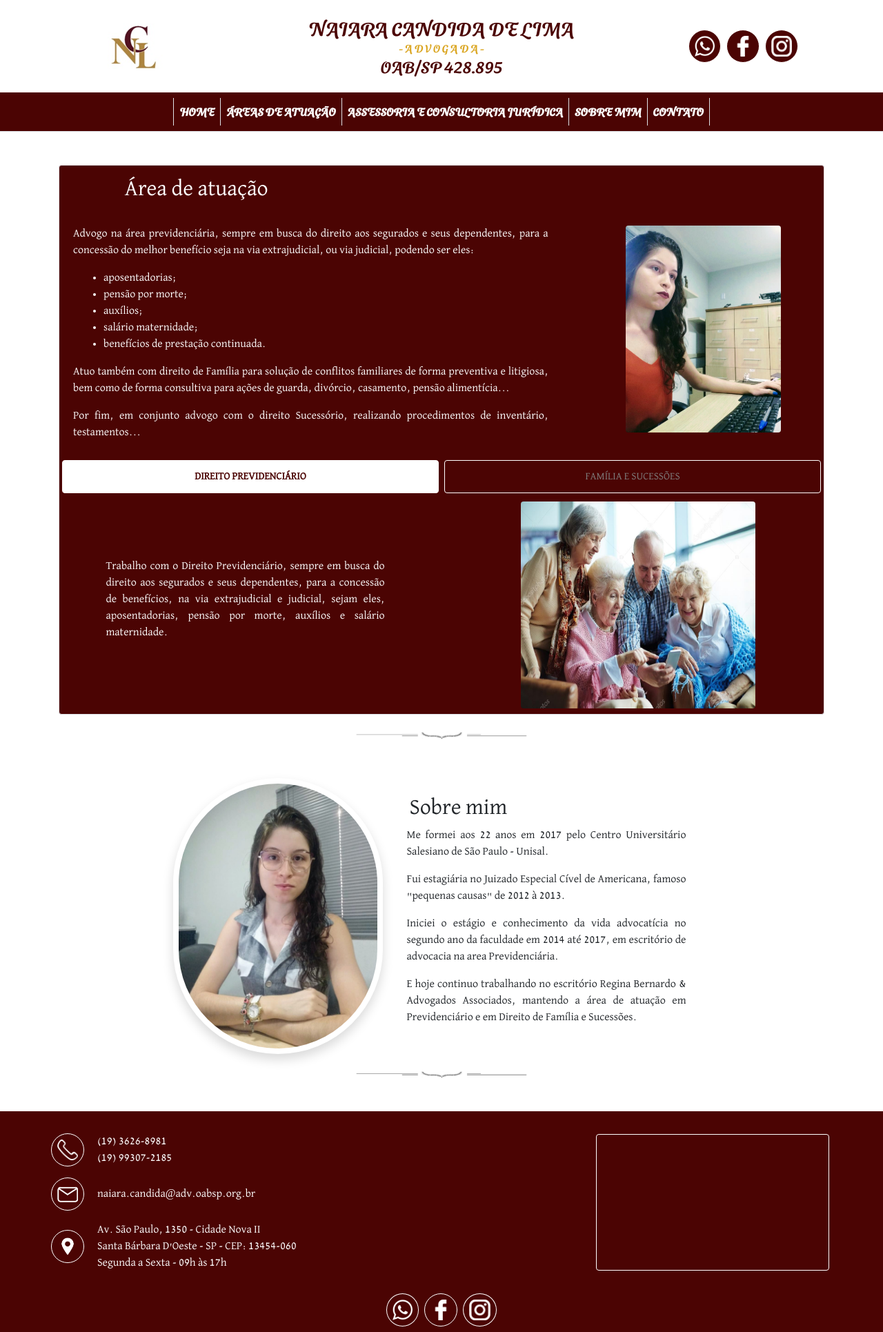
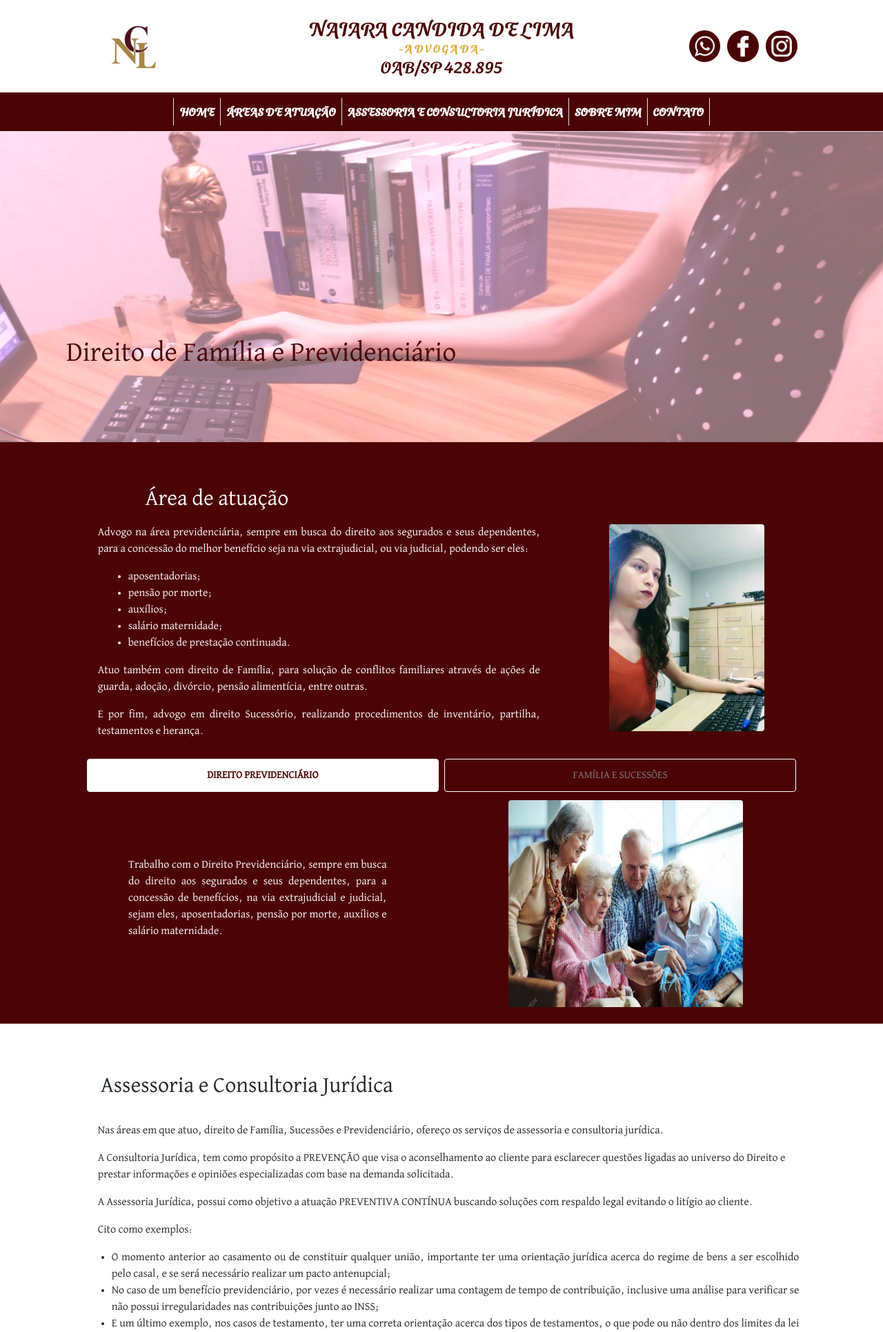
Before and after one commit to guilhermesobu/candidaadv.com.br, a PHP site: page / in a window 1280 px wide. Shown: the top 1931 px of the page at 69% size. Run offline with PHP 8.4, Linux system fonts and the light colour scheme; grey boxes are pictures that could not be loaded.

Commit message:
Quase encerrado a página da Nai, adicionado o wellcome page e alguns detalhes

```diff
--- a/index.php
+++ b/index.php
@@ -1,11 +1,15 @@
-<?php require 'src/default/topPage.php' ?>
+<?php require 'src/default/topPage.php';
+   require 'src/default/home.php';
 
-<div class="container mb-4 text-justify">
+?>
+
+<div class="container-fluid px-0 mx-0 text-justify">
 
    <?php
 
-   require 'src/default/home.php';
    require 'src/default/occupationArea.php';
+   require 'src/default/accessory.php';
+
    require 'src/default/aboutme.php';
 
 
@@ -13,14 +17,14 @@
 
 </div>
 
-<div class="container-fluid bg-wine pt-4">
+<div class="container-fluid bg-wine pt-5">
 
    <?php
 
    require 'src/default/contact.php';
    require 'src/default/socialMedia.php';
 
-   require './copyright.php';
+   require 'copyright.php';
 
    ?>
 
--- a/scss/index.css
+++ b/scss/index.css
@@ -98,3 +98,17 @@ a:link:active{
 .david{
     font-family: "DavidLibre";
 }
+
+/* HOME IMAGE */
+.bg-home{
+    height: 450px;
+    background-position: top center;
+    background-repeat: no-repeat;
+    background-size: cover;
+    background-image: url('/src/img/HomeNaiara.png');
+}
+
+.bg-floral{
+    background-repeat: repeat;
+    background-image: url('/src/img/gray-floral.png');
+}
--- a/src/default/aboutme.php
+++ b/src/default/aboutme.php
@@ -1,19 +1,18 @@
-<div class="row pt-2">
-    <div class="col offset-1" id="aboutme">
-    </div>
-</div>
-<div class="row justify-content-center align-items-center pt-4">
+<div class="row justify-content-center align-items-center py-4 mx-0 bg-floral" id="aboutme">
     <div class="col-fill">
         <img src="/src/img/naiara.png" class="float-left rounded-pill shadow p-2" style="height: 400px;">
     </div>
     <div class="col-lg-5 col-12">
+
         <h2 class="pl-4">Sobre mim</h2>
 
         <p>Me formei aos 22 anos em 2017 pelo Centro Universitário Salesiano de São Paulo - Unisal.</p>
+
         <p>Fui estagiária no Juizado Especial Cível de Americana, famoso "pequenas causas" de 2012 à 2013.</p>
+
         <p>Iniciei o estágio e conhecimento da vida advocatícia no segundo ano da faculdade em 2014 até 2017, em escritório de advocacia na area Previdenciária.</p>
+
         <p>E hoje continuo trabalhando no escritório Regina Bernardo & Advogados Associados, mantendo a área de atuação em Previdenciário e em Direito de Família e Sucessões.</p>
+
     </div>
 </div>
-
-<?php require 'splitter.php' ?>
--- /dev/null
+++ b/src/default/accessory.php
@@ -0,0 +1,25 @@
+<div class="row justify-content-center py-4 my-4 mx-0" id="accessory">
+    <div class="col-lg-10 col-12">
+
+        <h2 class="p-4 text-wrap">Assessoria e Consultoria Jurídica</h1>
+
+            <p>Nas áreas em que atuo, direito de Família, Sucessões e Previdenciário, ofereço os serviços de assessoria e consultoria jurídica.</p>
+
+            <p>A Consultoria Jurídica, tem como propósito a PREVENÇÃO que visa o aconselhamento ao cliente para esclarecer questões ligadas ao universo do Direito e prestar informações e opiniões especializadas com base na demanda solicitada.</p>
+
+            <p>A Assessoria Jurídica, possui como objetivo a atuação PREVENTIVA CONTÍNUA buscando soluções com respaldo legal evitando o litígio ao cliente.</p>
+
+            <p>Cito como exemplos:</p>
+
+            <ul>
+
+                <li>O momento anterior ao casamento ou de constituir qualquer união, importante ter uma orientação jurídica acerca do regime de bens a ser escolhido pelo casal, e se será necessário realizar um pacto antenupcial;</li>
+
+                <li>No caso de um benefício previdenciário, por vezes é necessário realizar uma contagem de tempo de contribuição, inclusive uma análise para verificar se não possui irregularidades nas contribuições junto ao INSS;</li>
+
+                <li>E um último exemplo, nos casos de testamento, ter uma correta orientação acerca dos tipos de testamentos, o que pode ou não dentro dos limites da lei ser deixado aos herdeiros ou terceiros.</li>
+
+            </ul>
+
+    </div>
+</div>
--- a/src/default/home.php
+++ b/src/default/home.php
@@ -1,6 +1,7 @@
-<div class="container pt-4" id="home">
-    <div class="row">
-
-
+<div class="container-fluid bg-home" alt="teste" id="home">
+    <div class="row align-items-end justify-content-start h-100">
+        <div class="col-fill p-5 m-5 font-wine">
+            <h1>Direito de Família e Previdenciário</h1>
+        </div>
     </div>
 </div>
--- a/src/default/occupationArea.php
+++ b/src/default/occupationArea.php
@@ -1,9 +1,8 @@
-    <div id="carouselExampleCaptions" class="carousel rounded carousel-fade mt-4 border border-wine" data-ride="carousel" data-interval="false">
+<div class="row justify-content-center bg-wine pt-4 mx-0" id="ocupationarea">
+    <div id="carouselExampleCaptions" class="col-lg-10 col-12 carousel carousel-fade mt-4 py-3" data-ride="carousel" data-interval="false">
 
-
-
-        <div class="row py-3 text-white">
-            <div class="col offset-1" id="ocupationarea">
+        <div class="row text-white">
+            <div class="col offset-1">
                 <h2>Área de atuação</h2>
             </div>
         </div>
@@ -18,8 +17,8 @@
                     <li>salário maternidade;</li>
                     <li>benefícios de prestação continuada.</li>
                 </ul>
-                <p>Atuo também com direito de Família para solução de conflitos familiares de forma preventiva e litigiosa, bem como de forma consultiva para ações de guarda, divórcio, casamento, pensão alimentícia...</p>
-                <p>Por fim, em conjunto advogo com o direito Sucessório, realizando procedimentos de inventário, testamentos...</p>
+                <p>Atuo também com direito de Família, para solução de conflitos familiares através de ações de guarda, adoção, divórcio, pensão alimentícia, entre outras.</p>
+                <p>E por fim, advogo em direito Sucessório, realizando procedimentos de inventário, partilha, testamentos e herança.</p>
             </div>
             <div class=" col-md-12 col-lg-4">
                 <img src="/src/img/naiara2.jpg" class="carousel-banner rounded mx-auto d-block" style="height: 300px;">
@@ -71,5 +70,4 @@
         </div>
 
     </div>
-
-    <?php require 'splitter.php'; ?>
+</div>
--- a/src/default/office.php
+++ /dev/null
@@ -1,4 +0,0 @@
-<div class="row pt-4">
-    <h3></h3>
-
-</div>
--- a/src/default/topPage.php
+++ b/src/default/topPage.php
@@ -12,7 +12,7 @@
 <body class="david">
 
     <!-- top content -->
-    <div class="container-fluid d-lg-block d-none py-4">
+    <div class="container-fluid d-lg-block d-none py-4 bg-white">
         <div class="row  d-flex justify-content-around align-items-center">
             <div class="col-3 text-center">
                 <img class="mx-auto d-block py-1" src="/src/img/ncl.png">
```
Also changed, not shown: src/img/HomeNaiara.png (added), src/img/gray-floral.png (added).
